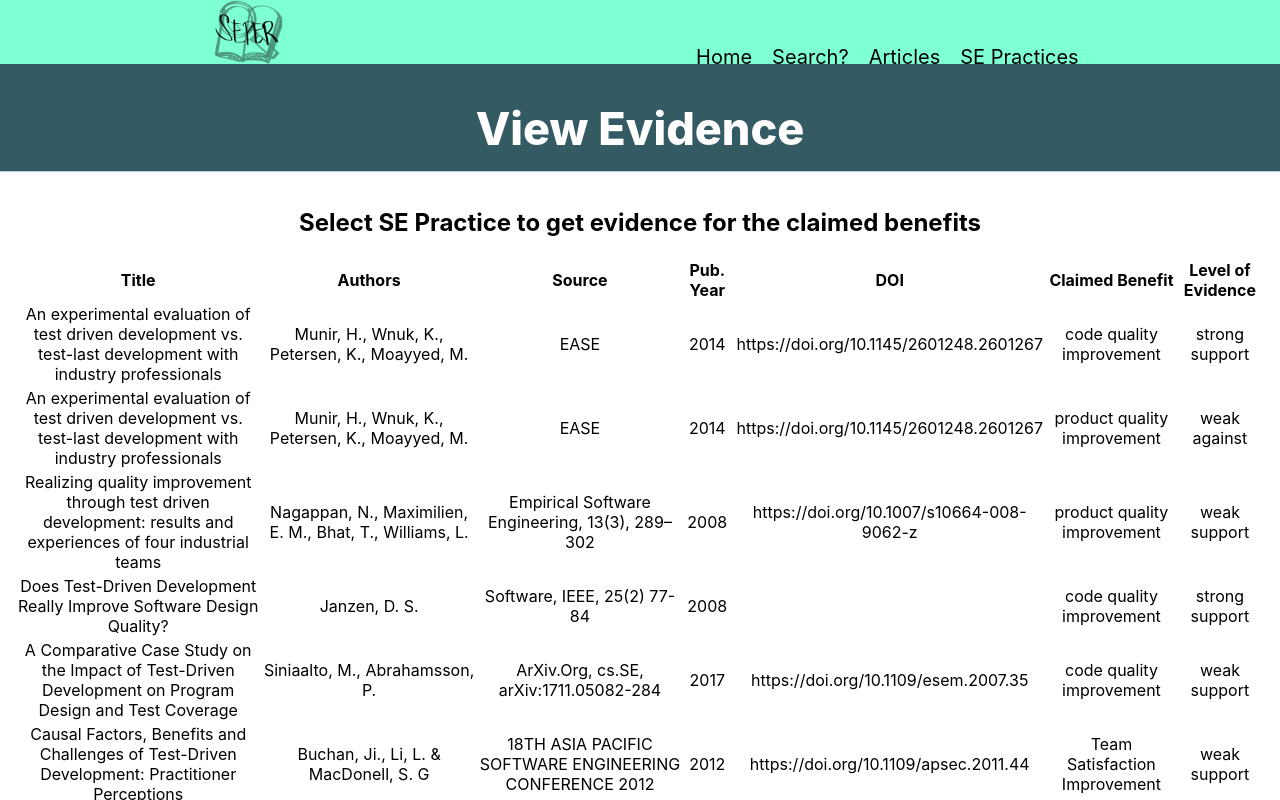
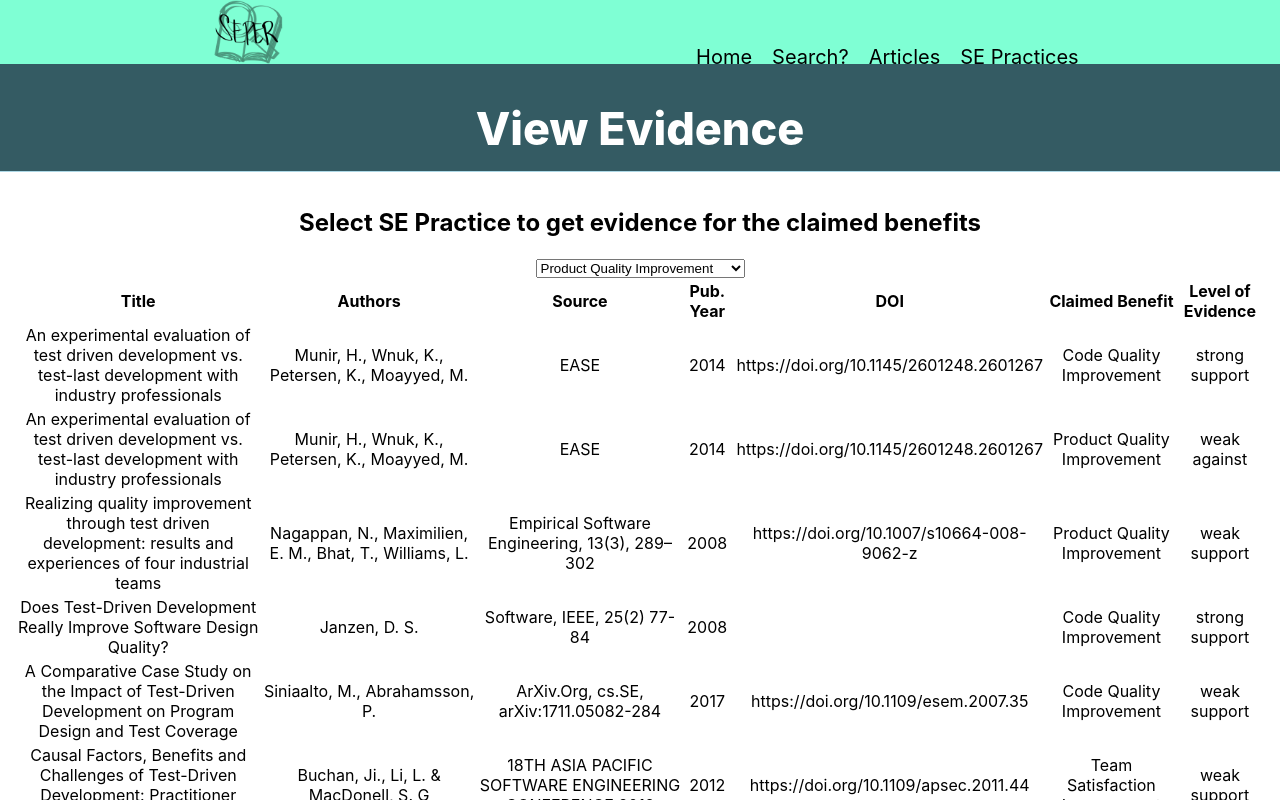
Before and after one commit to 1337-hacks/SEPER-frontend, a React (Create React App) app: page /displayEvidence in a window 1280 px wide. Shown: the top 800 px of the page. Built offline with nearby package versions, Linux system fonts and the light colour scheme.

Commit message:
First commit - temp

```diff
--- a/src/Components/Evidence-Table/SE-practices.js
+++ b/src/Components/Evidence-Table/SE-practices.js
@@ -1,13 +1,16 @@
 const SEPractices = [
     {
       id: 1,
-      practice: 'TDD',
+      practice: 'Product Quality Improvement',
     },
     {
       id: 2,
-      practice: 'Mob programming',
+      practice: 'Code Quality Omprovement',
     },
-
+    {
+      id: 3,
+      practice: 'Team Satisfaction Improvement',
+    }
   ];
 
   export default SEPractices;
--- a/src/Components/Evidence-Table/articles.js
+++ b/src/Components/Evidence-Table/articles.js
@@ -6,7 +6,7 @@ const articles = [
       source: "EASE",
       pubyear: "2014",
       doi: "https://doi.org/10.1145/2601248.2601267",
-      claim: ["code quality improvement"],
+      claim: ["Code Quality Improvement"],
       evidence: ["strong support"],
     },
     {
@@ -16,7 +16,7 @@ const articles = [
       source: "EASE",
       pubyear: "2014",
       doi: "https://doi.org/10.1145/2601248.2601267",
-      claim: ["product quality improvement"],
+      claim: ["Product Quality Improvement"],
       evidence: ["weak against"],
     },
     {
@@ -26,7 +26,7 @@ const articles = [
       source: " Empirical Software Engineering, 13(3), 289–302",
       pubyear: "2008",
       doi: "https://doi.org/10.1007/s10664-008-9062-z",
-      claim: ["product quality improvement"],
+      claim: ["Product Quality Improvement"],
       evidence: ["weak support"],
     },
     {
@@ -36,7 +36,7 @@ const articles = [
       source: "Software, IEEE, 25(2) 77-84",
       pubyear: "2008",
       doi: "",
-      claim: ["code quality improvement"],
+      claim: ["Code Quality Improvement"],
       evidence: ["strong support"],
     },
     {
@@ -46,7 +46,7 @@ const articles = [
       source: "ArXiv.Org, cs.SE, arXiv:1711.05082-284",
       pubyear: "2017",
       doi: "https://doi.org/10.1109/esem.2007.35",
-      claim: ["code quality improvement"],
+      claim: ["Code Quality Improvement"],
       evidence: ["weak support"],
     },
     {
@@ -96,7 +96,7 @@ const articles = [
       source: "ICSSP, 113–122",
       pubyear: "2018",
       doi: "https://doi.org/10.1145/3202710.3203153",
-      claim: ["code quality improvement"],
+      claim: ["Code Quality Improvement"],
       evidence: ["weak support"],
     },
     {
@@ -116,7 +116,7 @@ const articles = [
       source: "WBMA, 1106(1), 11–24.",
       pubyear: "2019",
       doi: "https://doi.org/10.1007/978-3-030-36701-5_2",
-      claim: ["code quality improvement"],
+      claim: ["Code Quality Omprovement"],
       evidence: ["weak support"],
     },
   ];
--- a/src/Components/Pages/DisplayEvidence/index.jsx
+++ b/src/Components/Pages/DisplayEvidence/index.jsx
@@ -29,7 +29,9 @@ const DisplayEvidencePage = () => {
           <Data>
             <div>
                 <h2>Select SE Practice to get evidence for the claimed benefits</h2>
-                {/* <Dropdown/> */}
+                <Dropdown>
+                  <p>Select SE Practice: </p>
+                </Dropdown>
                 {/* <Styles> */}
                   <Table data={articles} columns={tablecolumns}/>
                 {/* </Styles> */}
```
